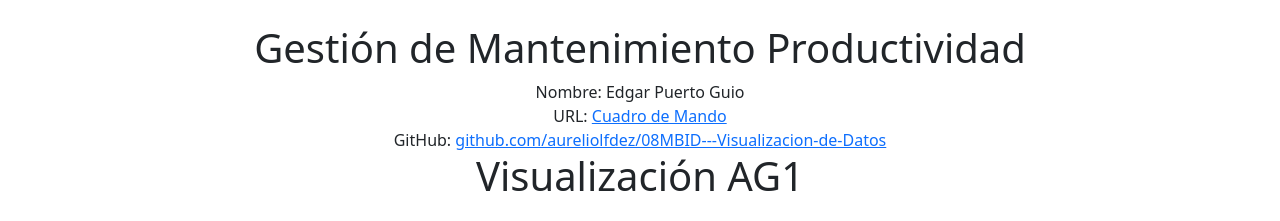
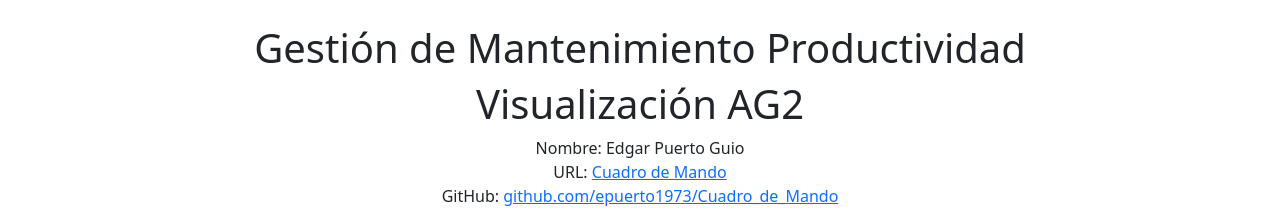
Before and after one commit to epuerto1973/Cuadro_de_Mando, a website built with webpack: page src/index.html in a window 1280 px wide. Shown: the top 221 px of the page. Built offline with nearby package versions, Linux system fonts and the light colour scheme.

Commit message:
1 file modified

```diff
--- a/src/index.html
+++ b/src/index.html
@@ -11,8 +11,8 @@
 <body class="p-4">
 
   <div class="container overflow-hidden text-center">
-
     <h1>Gestión de Mantenimiento Productividad</h1>
+    <h1>Visualización AG2</h1>
     <span class="negrita">Nombre: </span> Edgar Puerto Guio
     <br>
     <span class="negrita">URL:</span>
@@ -21,16 +21,9 @@
     </a>
     <br>
     <span class="negrita">GitHub:</span>
-    <a href="https://github.com/epuerto1973/08MBID-Visualizacion-de-Datos" target="_blank">
-      github.com/aureliolfdez/08MBID---Visualizacion-de-Datos
+    <a href="https://github.com/epuerto1973/Cuadro_de_Mando.git" target="_blank">
+      github.com/epuerto1973/Cuadro_de_Mando
     </a>
-    <h1>Visualización AG1</h1>
-
-
-
-
-
-
     <div class="row gy-5">
       <div class="col-6">
         <div class="p-3">
```
